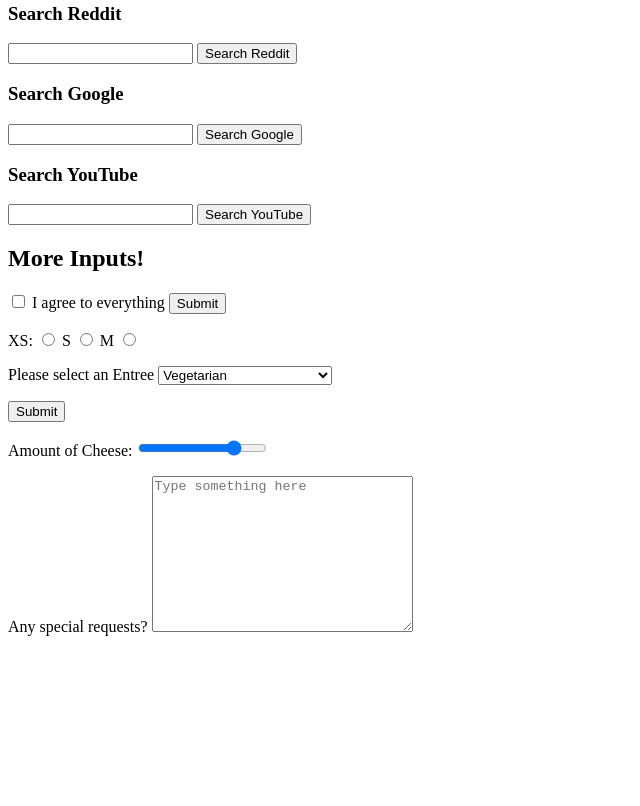
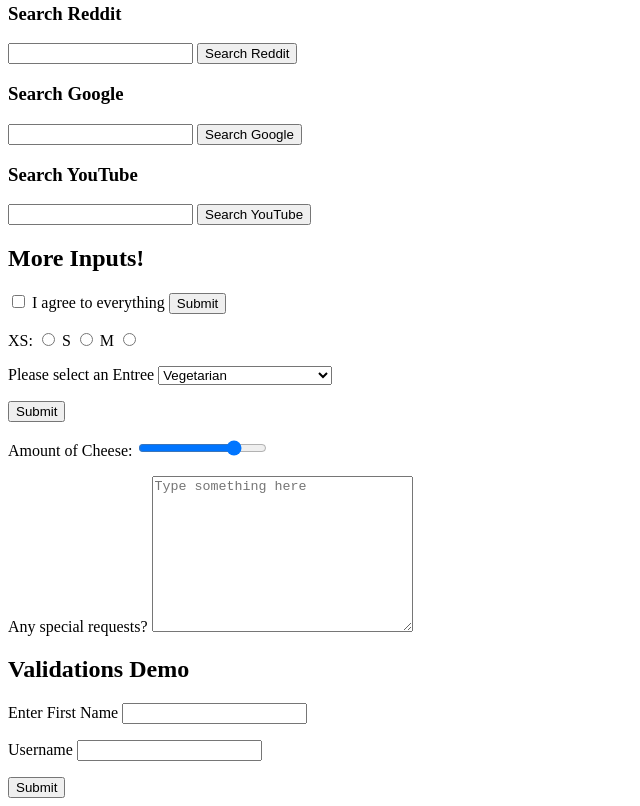
Before and after one commit to viktorignatov/web-dev-bootcamp, a plain HTML site: page HTML_Forms_Tables/forms.html in a window 1280 px wide. Shown: the part 396-1202 px from the top of the page, without its empty margins (0-640 px from the left). Before the commit the page ends 1048 px from the top, so only its background shows below. Drawn offline with Linux system fonts and the light colour scheme.

Commit message:
Half of the Validations

```diff
--- a/HTML_Forms_Tables/forms.html
+++ b/HTML_Forms_Tables/forms.html
@@ -109,5 +109,23 @@
         ></textarea>
       </p>
     </form>
+
+    <h2>Validations Demo</h2>
+    <form action="/dummy">
+      <label for="first">Enter First Name</label>
+      <input type="text" name="first" id="first" required />
+      <p>
+        <label for="username">Username</label>
+        <input
+          type="text"
+          name="username"
+          id="username"
+          minlength="5"
+          maxlength="20"
+          required
+        />
+      </p>
+      <button>Submit</button>
+    </form>
   </body>
 </html>
```
